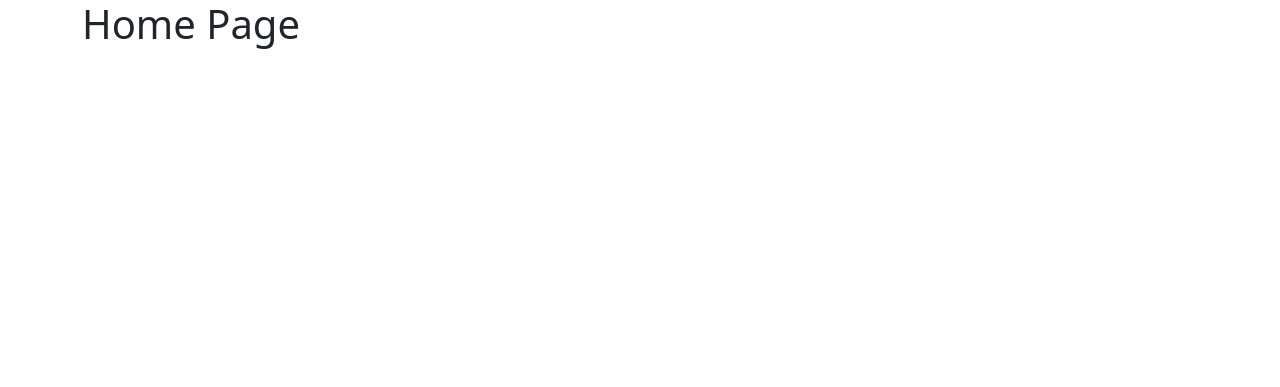
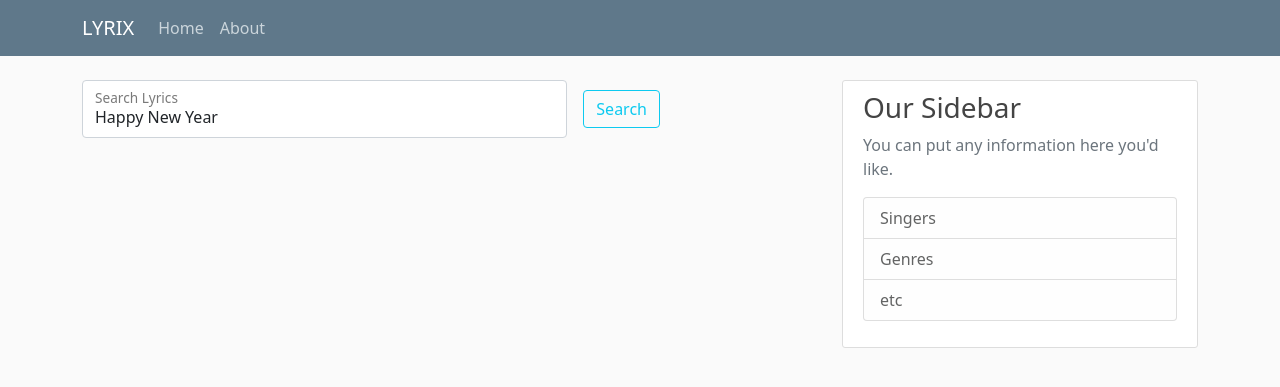
Before and after one commit to DeXterYa/TTDS-project-LYRIX, a Flask app: page / in a window 1280 px wide. Shown: the top 387 px of the page. Run offline with Flask 2, Linux system fonts and the light colour scheme.

Commit message:
add bootstrap and a search bar

```diff
--- a/flask/lyrix/__init__.py
+++ b/flask/lyrix/__init__.py
@@ -1,5 +1,6 @@
 from flask import Flask
 
 app = Flask(__name__)
+app.config['SECRET_KEY'] = '5791628bb0b13ce0c676dfde280ba245'
 
 from lyrix import routes
--- /dev/null
+++ b/flask/lyrix/forms.py
@@ -0,0 +1,7 @@
+from flask_wtf import FlaskForm
+from wtforms import StringField, SubmitField
+from wtforms.validators import DataRequired
+
+class SearchBox(FlaskForm):
+	lyrics = StringField('Search Lyrics', validators=[DataRequired()])
+	submit = SubmitField('Search')
--- a/flask/lyrix/routes.py
+++ b/flask/lyrix/routes.py
@@ -1,12 +1,22 @@
-from flask import render_template
+from flask import render_template, url_for, flash, redirect
 from lyrix import app
+from lyrix.forms import SearchBox
 
 # different pages
-@app.route('/') # the root page of the website
-@app.route('/home')
+@app.route('/', methods=['GET', 'POST']) # the root page of the website
+@app.route('/home', methods=['GET', 'POST'])
 def home():
-    return render_template('home.html')
+	form = SearchBox()
+	if form.validate_on_submit():
+		flash(f'Results found {form.lyrics.data}!', 'success')
+		return redirect(url_for('home'))
+	return render_template('home.html', form=form)
 
 @app.route('/about') # the root page of the website
 def about():
     return render_template('about.html', title='About')
+
+
+@app.route('/test') # the root page of the website
+def test():
+    return render_template('test.html')
--- /dev/null
+++ b/flask/lyrix/static/main.css
@@ -0,0 +1,33 @@
+body {
+  background: #fafafa;
+  color: #333333;
+  margin-top: 5rem;
+}
+
+h1, h2, h3, h4, h5, h6 {
+  color: #444444;
+}
+
+.bg-steel {
+  background-color: #5f788a;
+}
+
+.site-header .navbar-nav .nav-link {
+  color: #cbd5db;
+}
+
+.site-header .navbar-nav .nav-link:hover {
+  color: #ffffff;
+}
+
+.site-header .navbar-nav .nav-link.active {
+  font-weight: 500;
+}
+
+.content-section {
+  background: #ffffff;
+  padding: 10px 20px;
+  border: 1px solid #dddddd;
+  border-radius: 3px;
+  margin-bottom: 20px;
+}
--- a/flask/lyrix/templates/home.html
+++ b/flask/lyrix/templates/home.html
@@ -1,4 +1,37 @@
 {% extends "layout.html" %}
 {% block content %}
-	<h1>Home Page</h1>
+	<form method="POST" action="" class="row  g-3 align-items-center">
+		{{ form.hidden_tag() }}
+
+		<div class="col-md-8">
+	 	<div class="form-group " >
+	 		<div class="form-floating ">
+
+	 			{% if form.lyrics.errors %}
+		            {{ form.lyrics(class="form-control is-invalid", id="floatingInput") }}
+		            <div class="invalid-feedback">
+		                {% for error in form.lyrics.errors %}
+		                    <span>{{ error }}</span>
+		                {% endfor %}
+		            </div>
+		        {% else %}
+		            {{ form.lyrics(class="form-control", id="floatingInput", placeholder=" Lyrics", value="Happy New Year") }}
+		        {% endif %}
+	 			<label for="floatingInput">Search Lyrics</label>
+
+	 		</div>
+	 	</div>
+	 </div>
+	 	<div class="col-md-4">
+	 	<div class="form-group" >
+	 		{{ form.submit(class="btn btn-outline-info") }}
+
+	 	</div>
+	 	</div>
+
+	</form>
+
+
+
+
 {% endblock content %}
--- a/flask/lyrix/templates/layout.html
+++ b/flask/lyrix/templates/layout.html
@@ -8,6 +8,10 @@
     <!-- Bootstrap CSS -->
     <link href="https://cdn.jsdelivr.net/npm/bootstrap@5.0.0-beta1/dist/css/bootstrap.min.css" rel="stylesheet" integrity="sha384-giJF6kkoqNQ00vy+HMDP7azOuL0xtbfIcaT9wjKHr8RbDVddVHyTfAAsrekwKmP1" crossorigin="anonymous">
 
+    <link rel="stylesheet" type="text/css" href="{{ url_for('static', filename='main.css') }}">
+
+
+
 	{% if title %}
 		<title>LYRIX - {{ title }}</title>
 	{% else %}
@@ -15,9 +19,53 @@
 	{% endif %}
 </head>
 <body>
-	<div class="container">
-		{% block content %}{% endblock %}
-	</div>
+	<header class="site-header">
+	  <nav class="navbar navbar-expand-md navbar-dark bg-steel fixed-top">
+	    <div class="container">
+	      <a class="navbar-brand mr-4" href="/">LYRIX</a>
+	      <button class="navbar-toggler" type="button" data-toggle="collapse" data-target="#navbarToggle" aria-controls="navbarToggle" aria-expanded="false" aria-label="Toggle navigation">
+	        <span class="navbar-toggler-icon"></span>
+	      </button>
+	      <div class="collapse navbar-collapse" id="navbarToggle">
+	        <div class="navbar-nav mr-auto">
+	          <a class="nav-item nav-link" href="{{ url_for('home') }}">Home</a>
+	          <a class="nav-item nav-link" href="{{ url_for('about') }}">About</a>
+	        </div>
+
+	      </div>
+	    </div>
+	  </nav>
+	</header>
+
+	<main role="main" class="container">
+      <div class="row">
+        <div class="col-md-8">
+        	{% with messages = get_flashed_messages(with_categories=true) %}
+            {% if messages %}
+              {% for category, message in messages %}
+                <div class="alert alert-{{ category }}">
+                  {{ message }}
+                </div>
+              {% endfor %}
+            {% endif %}
+          {% endwith %}
+          {% block content %}{% endblock %}
+        </div>
+	      <div class="col-md-4">
+	          <div class="content-section">
+	            <h3>Our Sidebar</h3>
+	            <p class='text-muted'>You can put any information here you'd like.
+	              <ul class="list-group">
+	                <li class="list-group-item list-group-item-light">Singers</li>
+	                <li class="list-group-item list-group-item-light">Genres</li>
+
+	                <li class="list-group-item list-group-item-light">etc</li>
+	              </ul>
+	            </p>
+	          </div>
+	        </div>
+      </div>
+    </main>
 
 
 	<script src="https://cdn.jsdelivr.net/npm/bootstrap@5.0.0-beta1/dist/js/bootstrap.bundle.min.js" integrity="sha384-ygbV9kiqUc6oa4msXn9868pTtWMgiQaeYH7/t7LECLbyPA2x65Kgf80OJFdroafW" crossorigin="anonymous"></script>
```
